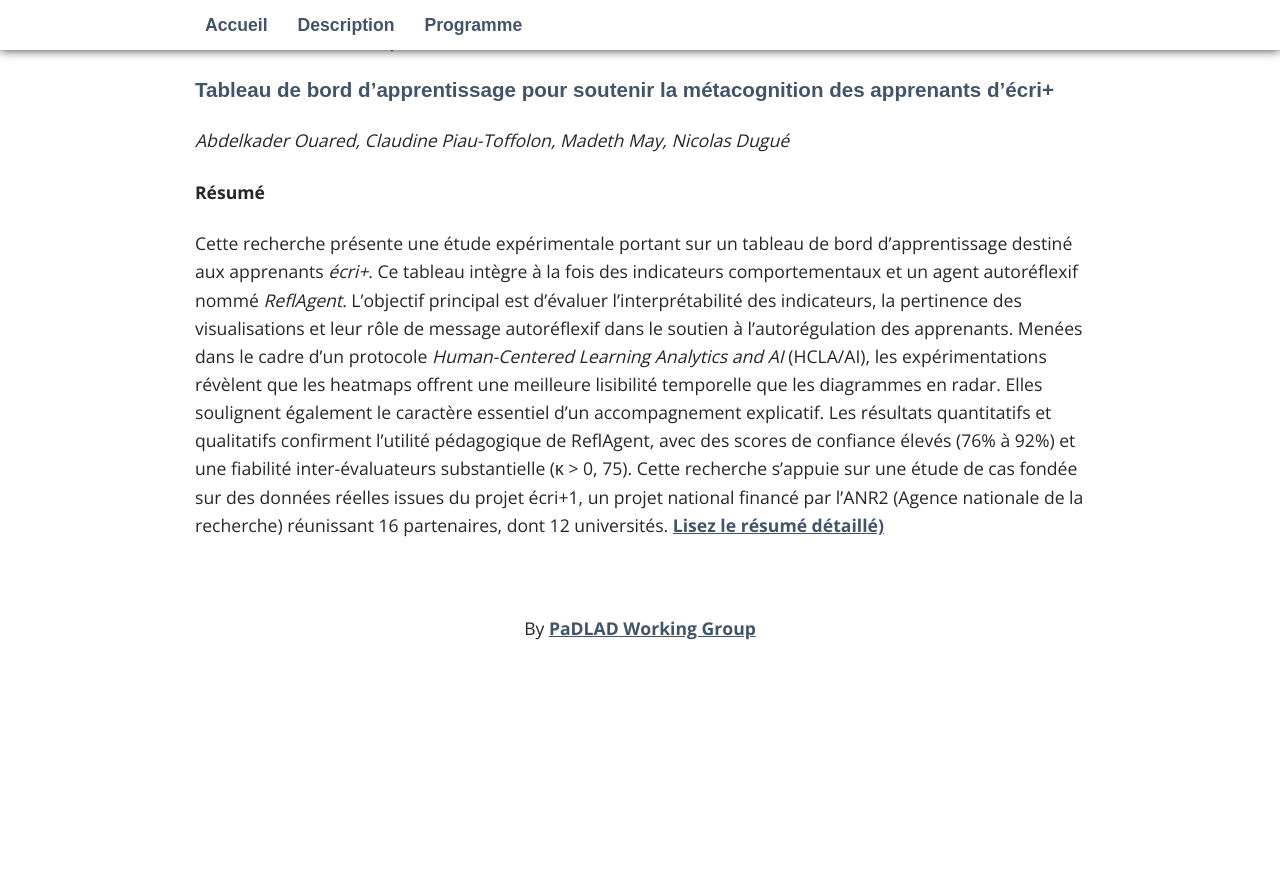
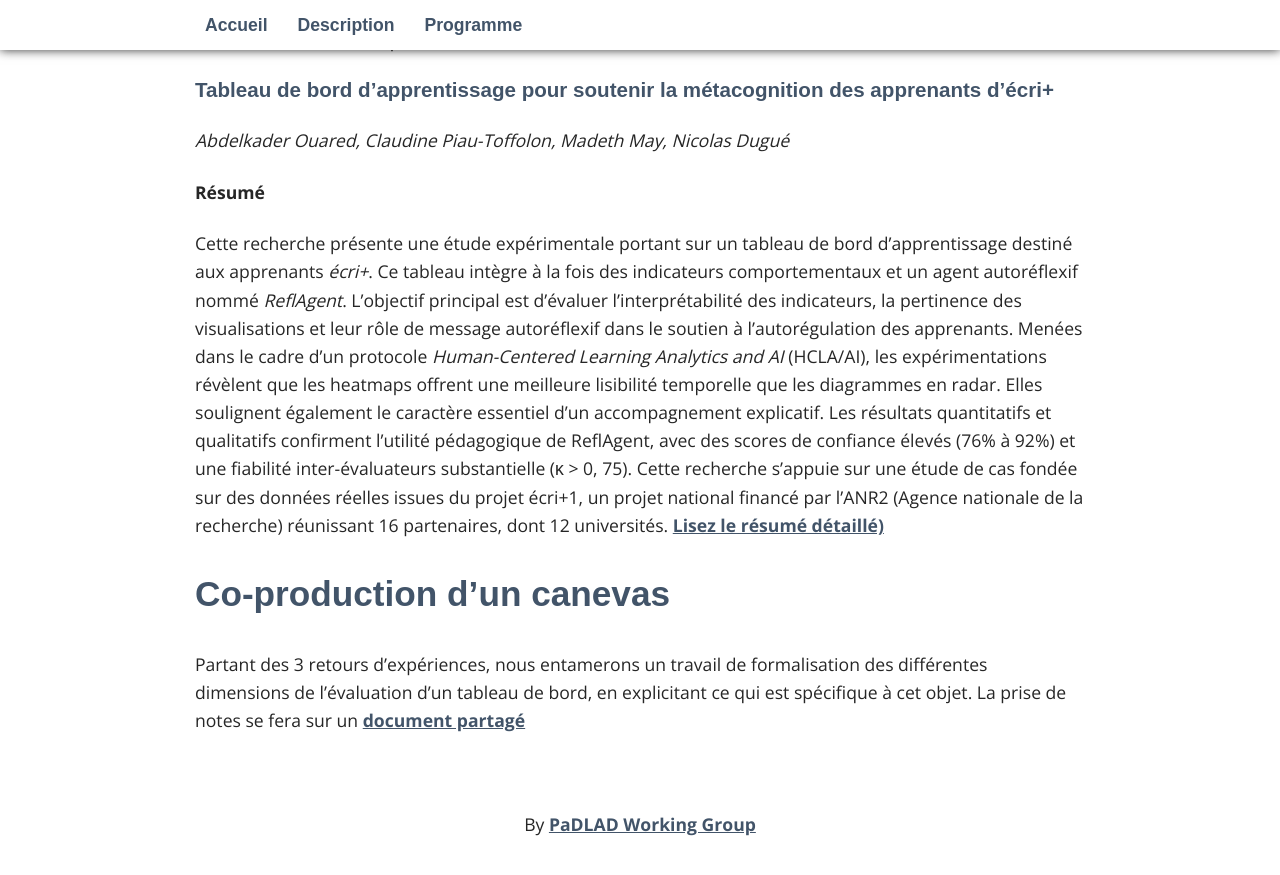
Before and after one commit to padlad/RJC-EIAH2026, a Jekyll site: the page built from _pages/03_docs.md, in a window 1280 px wide and 900 px high, scrolled down 2487 px. Shown: the top 875 px of the window. Built offline with Jekyll 4.4.1, drawn with Linux system fonts in a browser that asks for light colours; some web fonts are replaced; before the commit the page ends 3192 px from its top, so only the background shows below that.

Commit message:
Revise programme page with workshop details
Updated the content of the programme page with detailed descriptions of workshops and experiences related to learning dashboard evaluations.

```diff
--- a/_pages/03_docs.md
+++ b/_pages/03_docs.md
@@ -49,3 +49,8 @@ En nous appuyant sur les critères de qualité et les principes méthodologiques
 Cette recherche présente une étude expérimentale portant sur un tableau de bord d’apprentissage destiné aux apprenants *écri+*. Ce tableau intègre à la fois des indicateurs comportementaux et un agent autoréflexif nommé *ReflAgent*. L’objectif principal est d’évaluer l’interprétabilité des indicateurs, la pertinence des visualisations et leur rôle de message autoréflexif dans le soutien à l’autorégulation des apprenants. Menées dans le cadre d’un protocole *Human-Centered Learning Analytics and AI* (HCLA/AI), les expérimentations révèlent que les heatmaps offrent une meilleure lisibilité temporelle que les diagrammes en radar. Elles soulignent également le caractère essentiel d’un accompagnement explicatif.
 Les résultats quantitatifs et qualitatifs confirment l’utilité pédagogique de ReflAgent, avec des scores de confiance élevés (76% à 92%) et une fiabilité inter-évaluateurs substantielle (κ > 0, 75). Cette recherche s’appuie sur une étude de cas fondée sur des données réelles issues du projet écri+1, un projet national financé par l’ANR2 (Agence nationale de la recherche) réunissant 16 partenaires, dont 12 universités.
 [Lisez le résumé détaillé)](assets/RJC-EIAH 2026 ecri.pdf)
+
+## Co-production d'un canevas
+
+ Partant des 3 retours d'expériences, nous entamerons un travail de formalisation des différentes dimensions de l'évaluation d'un tableau de bord, en explicitant ce qui est spécifique à cet objet.
+ La prise de notes se fera sur un [document partagé](https://pad.infini.fr/p/evalTBA)
```
